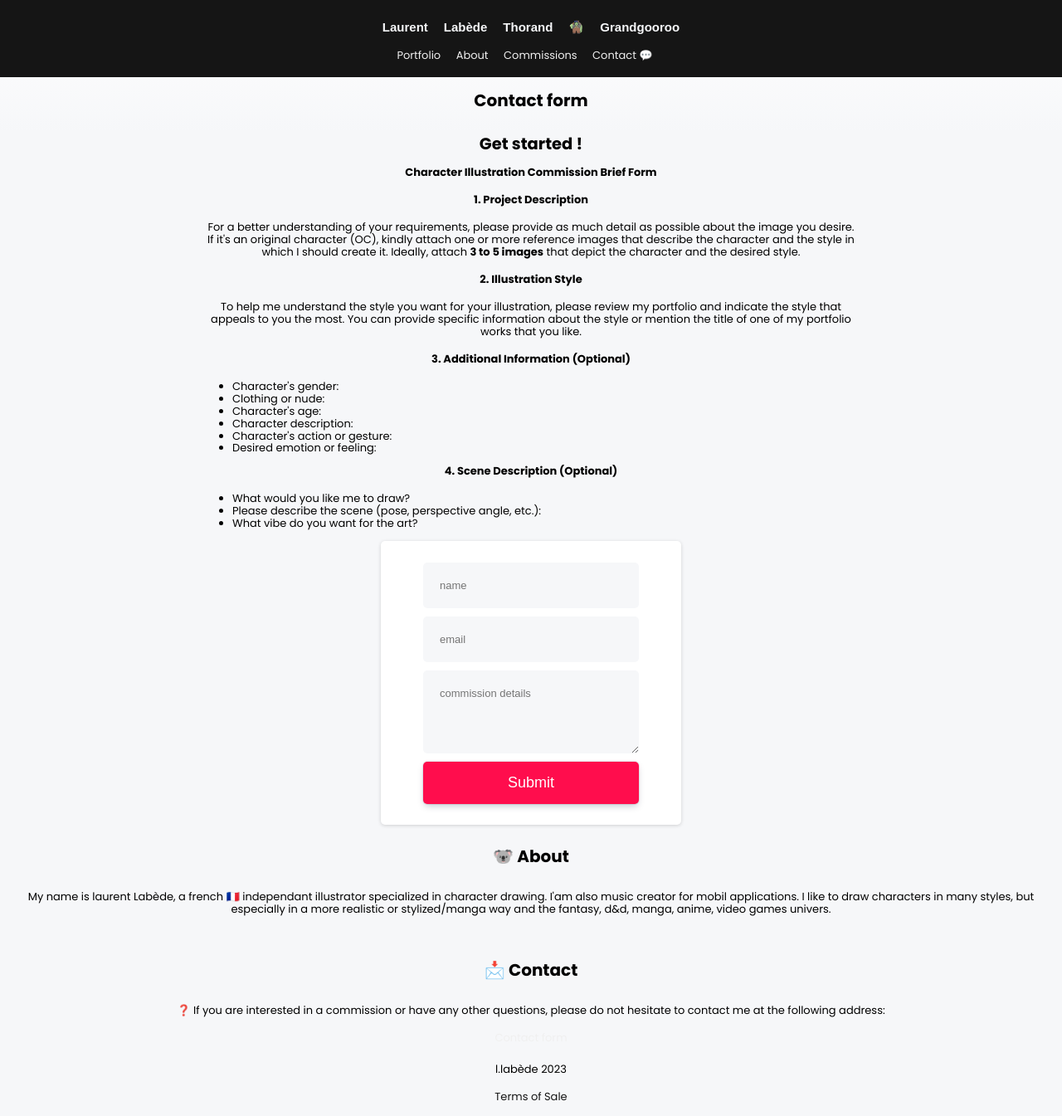
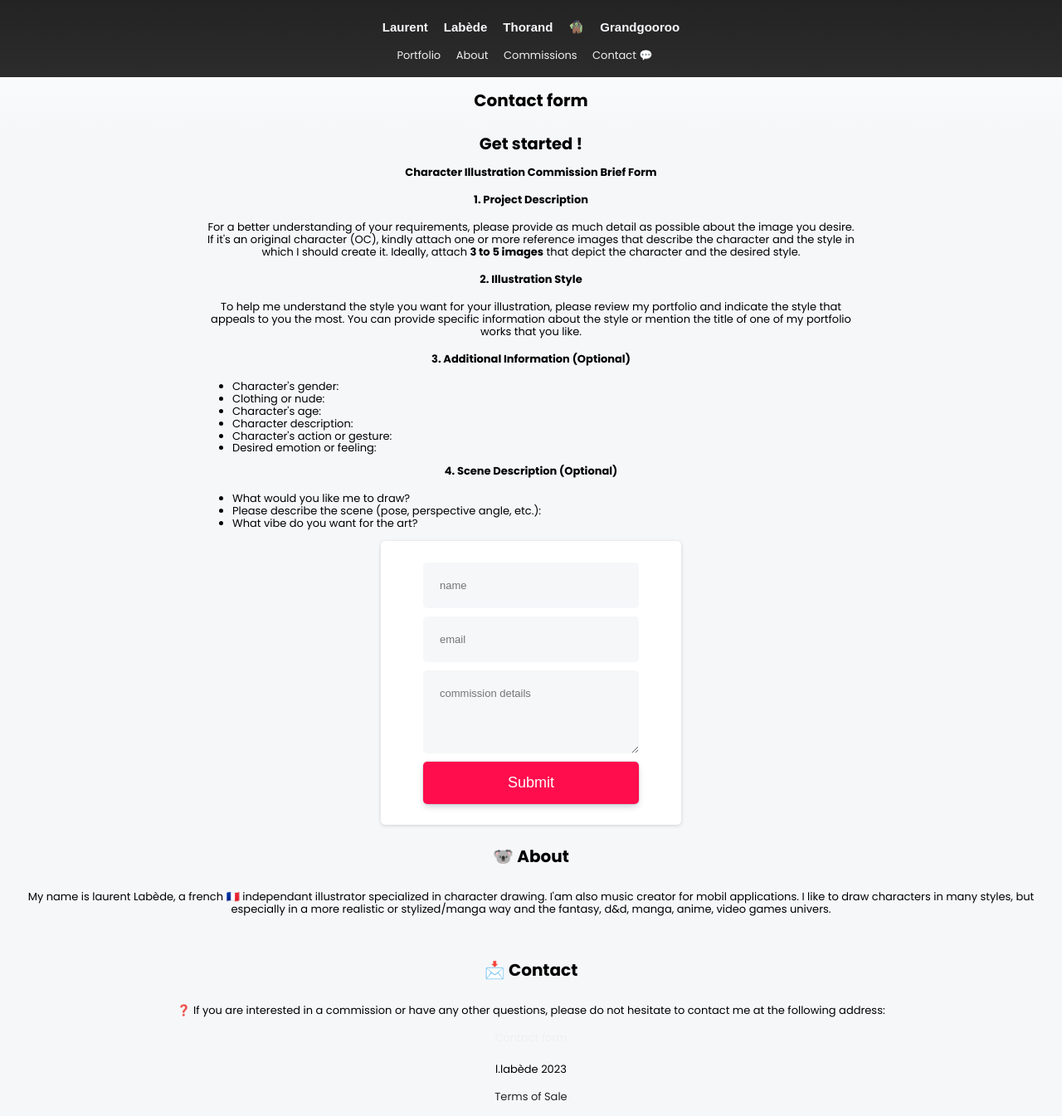
Before and after one commit to grandgooroo/Virtual-Card-Commission, a PHP site: page /pages/contact.html in a window 1280 px wide. Shown: the whole page at 83% size. Run offline with PHP 8.4, Linux system fonts and the light colour scheme; some web fonts are replaced.

Commit message:
Update profil and color code

```diff
--- a/css/style.css
+++ b/css/style.css
@@ -31,9 +31,9 @@ html {
 
 :root {
     --white: #fff;
-    --black: #151515;
+    --black: #242324;
     --gray-100: #f6f7f9;
-    --gray-900: #192631;
+    --gray-900: #2b2e31;
     --purple: #7135f2;
     --pink: #ff0d4d;
     --vh: 100vh;
@@ -94,7 +94,8 @@ img {
   flex-flow: column;
   align-items: center;
   justify-content: center;
-  background-color: var(--black);
+  background: rgb(80,76,91);
+  background: linear-gradient(0deg, rgb(44, 44, 44) 0%, rgba(36,35,36,1) 100%);
   margin: 0;
 }
 
@@ -269,7 +270,7 @@ img {
 #commissions {
   display: flex;
   flex-flow: column;
-  background: radial-gradient(ellipse at bottom, #1b2735 0%, #090a0f 100%);
+  background: radial-gradient(ellipse at bottom, #424042 0%, #242324 100%);
   color: #fff;
   padding: 10px;
 }
```
Also changed, not shown: assets/photo/profil.jpg.
